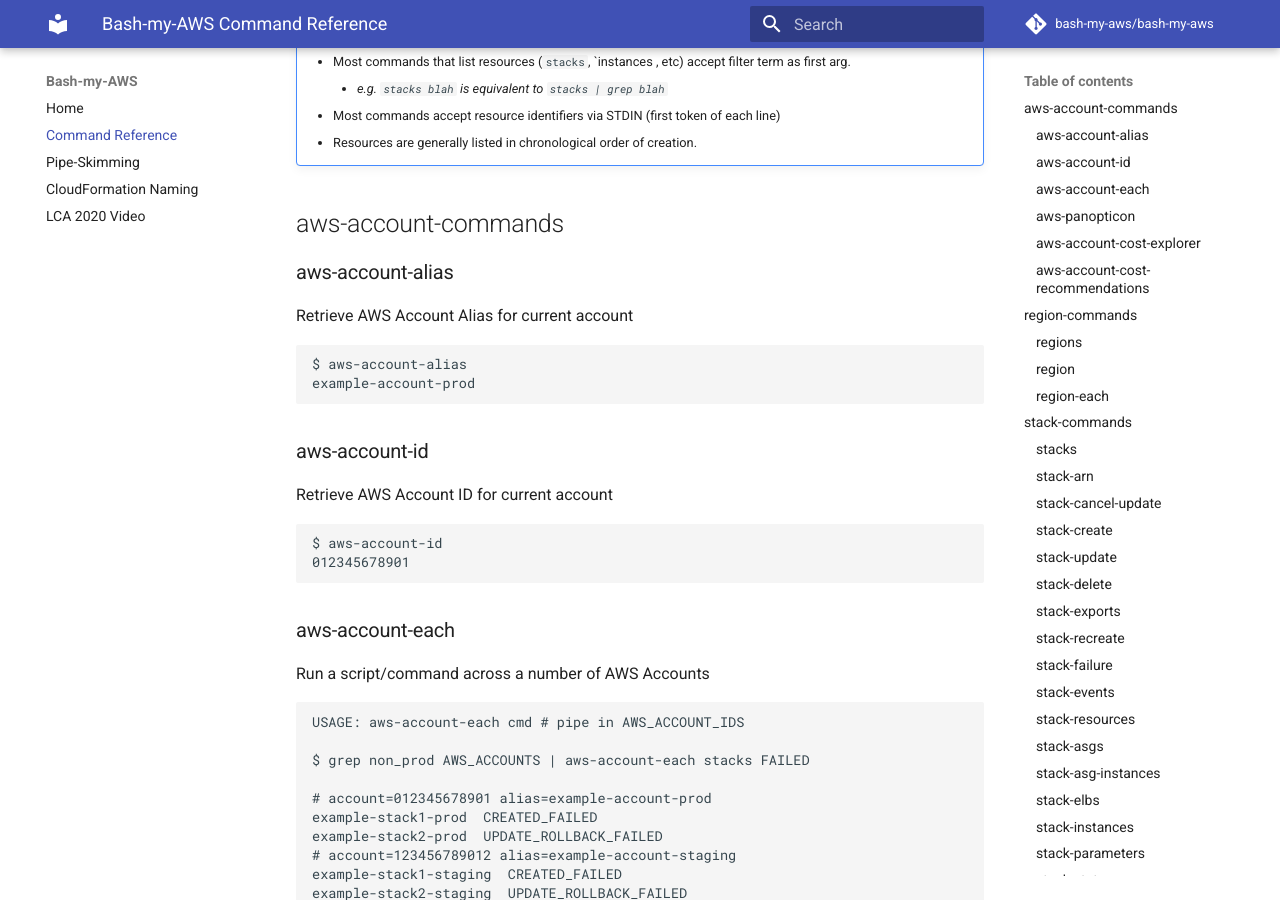
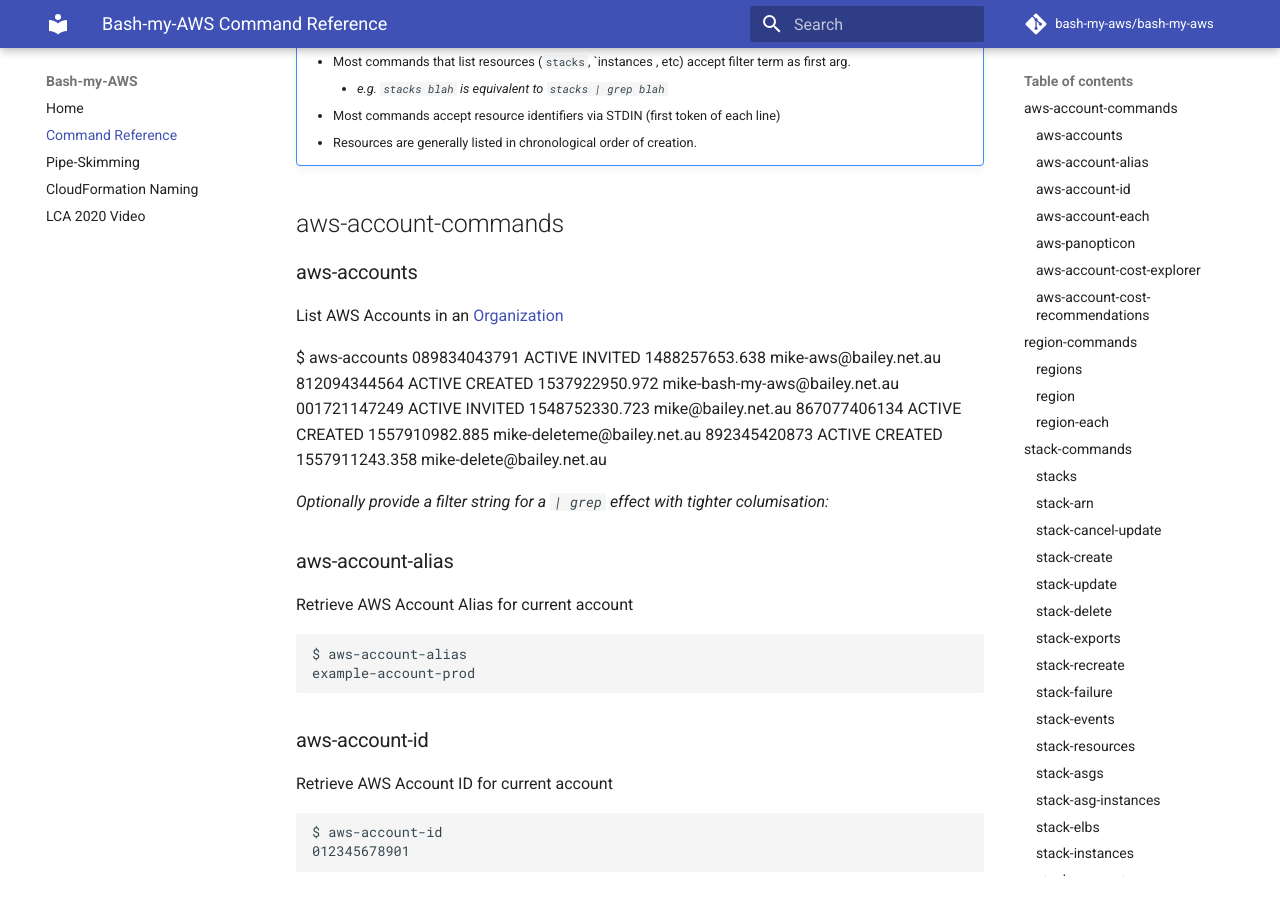
Before and after one commit to bash-my-aws/bash-my-aws, an MkDocs documentation site: the page built from docs/command-reference.md, in a window 1280 px wide and 900 px high, scrolled down 410 px. Built offline with MkDocs 1.6.1 and Material for MkDocs 9.7.7, drawn with Linux system fonts in a browser that asks for light colours; comment, search, counter and statistics services are not loaded.

Commit message:
aws-accounts() lists AWS Accounts in an Organization
The account details produced can be piped into some of the other
aws-account functions or enjoyed on their own.
.

```diff
--- a/docs/command-reference.md
+++ b/docs/command-reference.md
@@ -27,6 +27,20 @@
 
 
 ## aws-account-commands
+
+
+### aws-accounts
+
+List AWS Accounts in an [Organization](https://aws.amazon.com/organizations/)
+
+   $ aws-accounts
+   089834043791  ACTIVE  INVITED  1488257653.638  mike-aws@bailey.net.au
+   812094344564  ACTIVE  CREATED  1537922950.972  mike-bash-my-aws@bailey.net.au
+   001721147249  ACTIVE  INVITED  1548752330.723  mike@bailey.net.au
+   867077406134  ACTIVE  CREATED  1557910982.885  mike-deleteme@bailey.net.au
+   892345420873  ACTIVE  CREATED  1557911243.358  mike-delete@bailey.net.au
+
+*Optionally provide a filter string for a `| grep` effect with tighter columisation:*
 
 
 ### aws-account-alias
```
Also changed, not shown: 6 other files.
